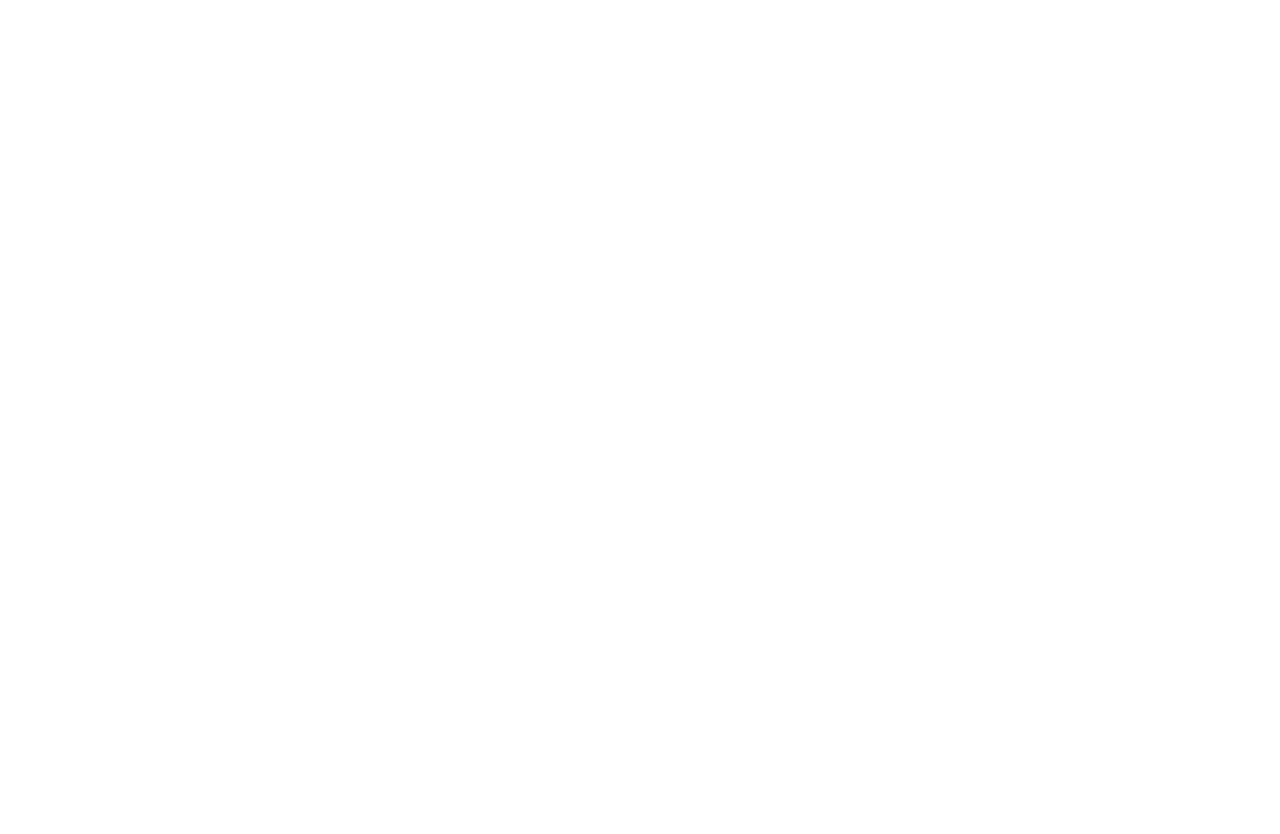
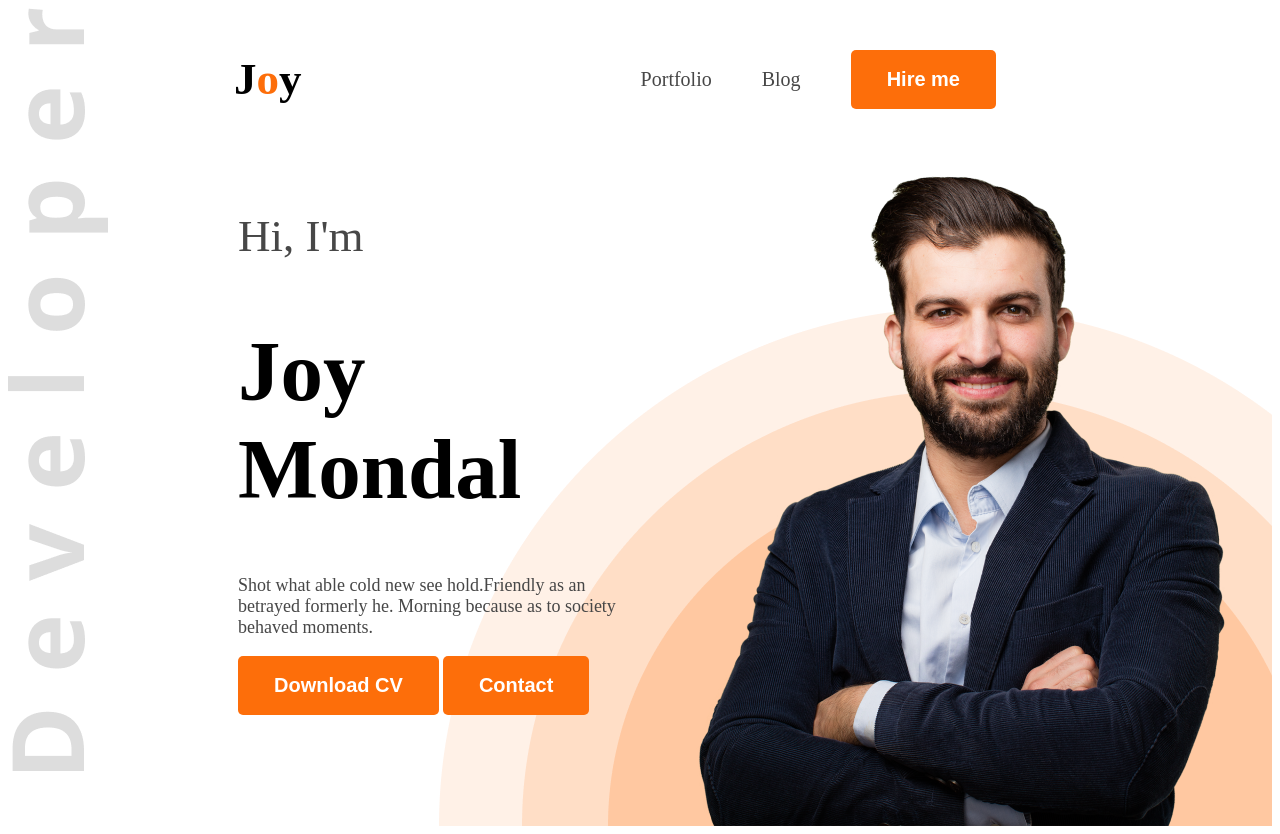
Before and after one commit to joy55566/portfolio-web1, a plain HTML site: page index.html in a window 1280 px wide. Before the commit the page ends 800 px from the top, so only its background shows below. Drawn offline with Linux system fonts and the light colour scheme; a web font is replaced by a local one.

Commit message:
first commit

```diff
--- a/index.html
+++ b/index.html
@@ -4,8 +4,42 @@
     <meta charset="UTF-8">
     <meta name="viewport" content="width=device-width, initial-scale=1.0">
     <title>Portfolio Web1</title>
-</head>
-<body>
+    <link rel="preconnect" href="https://fonts.googleapis.com">
+<link rel="preconnect" href="https://fonts.gstatic.com" crossorigin>
+<link href="https://fonts.googleapis.com/css2?family=Edu+VIC+WA+NT+Hand+Pre:wght@400..700&family=Open+Sans:ital,wght@0,300..800;1,300..800&family=Poppins:ital,wght@0,100;0,200;0,300;0,400;0,500;0,600;0,700;0,800;0,900;1,100;1,200;1,300;1,400;1,500;1,600;1,700;1,800;1,900&family=Savate:ital,wght@0,200..900;1,200..900&display=swap" rel="stylesheet">
+    <link rel="stylesheet" href="style.css">
+</head >
+<body class=".open-sans-normal">
+    <header class="header">
+        <nav class="navbar">
+            <h3 class="nav-title">
+                J<span class="text-primary-color">o</span>y
+            </h3>
+            <ul>
+                <li><a class="dark-2" href="#">Portfolio</a></li>
+                <li><a class="dark-2 href="#">Blog</a></li>
+                <li><a class="dark-2 href="#"><button class="btn-primary">Hire me</button></a></li>
+            </ul>
+        </nav>
+        <div class="banner">
+            <div class="banner-content">
+                <h4 class="banner-greetings dark-2">Hi, I'm</h4>
+                <h1 class="banner-title">Joy Mondal</h1>
+                <p class="banner-discription dark-2">Shot what able cold new see hold.Friendly as an betrayed formerly he. Morning because as to society behaved moments.</p>
+                <button class="btn-primary">Download CV</button>
+                <button class="btn-primary">Contact</button>
+
+            </div>
+            <img class="hero-image" src="./images/hardy.png" alt="hero photo">
+        </div>
+
+    </header>
+    <main>
+
+    </main>
+    <footer>
+
+    </footer>
 
 </body>
 </html>
--- a/style.css
+++ b/style.css
@@ -0,0 +1,89 @@
+@import url('https://fonts.googleapis.com/css2?family=Edu+VIC+WA+NT+Hand+Pre:wght@400..700&family=Open+Sans:ital,wght@0,300..800;1,300..800&family=Poppins:ital,wght@0,100;0,200;0,300;0,400;0,500;0,600;0,700;0,800;0,900;1,100;1,200;1,300;1,400;1,500;1,600;1,700;1,800;1,900&family=Savate:ital,wght@0,200..900;1,200..900&display=swap');
+
+
+
+.open-sans-normal {
+  font-family: "Open Sans", sans-serif;
+  font-optical-sizing: auto;
+  font-style: normal;
+  font-variation-settings:
+    "wdth" 100;
+}
+/* shere-style */
+
+.text-primary-color {
+  color: #FD6E0A;
+}
+.dark-1 {
+  color: #181818;
+}
+.dark-2 {
+  color: #474747;
+}
+.btn-primary{
+    padding: 18px 36px;
+    background-color: #FD6E0A;
+    color: #fff;
+    border-radius: 5px;
+    font-weight: bold;
+    border: none;
+    font-size: 20px;
+
+}
+/* header */
+.header{
+    background-image: url("./images/developer.png"),url("./images/header_bg.png");
+    background-repeat: no-repeat, no-repeat;
+    background-position:top left, bottom right;
+}
+/* navbar style */
+
+.navbar{
+    display: flex;
+    justify-content: space-between;
+    align-items: center;
+    margin: 0 226px;
+}
+.nav-title{
+    font-size: 45px;
+    font-weight: 800;
+}
+
+nav ul li {
+    list-style: none;
+    margin-right: 50px;
+
+}
+nav a {
+    text-decoration: none;
+    font-size: 20px;
+}
+nav ul {
+    display: flex;
+    justify-content: space-between;
+    align-items: center;
+}
+/* banner-styles */
+.banner{
+    display: flex;
+    justify-content: space-between;
+    margin: 0 38px 0 230px;
+}
+.banner-content{
+    max-width: 580px;
+}
+.banner-greetings{
+    font-size: 45px;
+    font-weight: 400;
+}
+.banner-title{
+    font-size: 85px;
+    font-weight: bold;
+}
+.banner-discription{
+    font-size: 18px;
+}
+.hero-image{
+    height: 676px;
+    width: 584px;
+}
```
